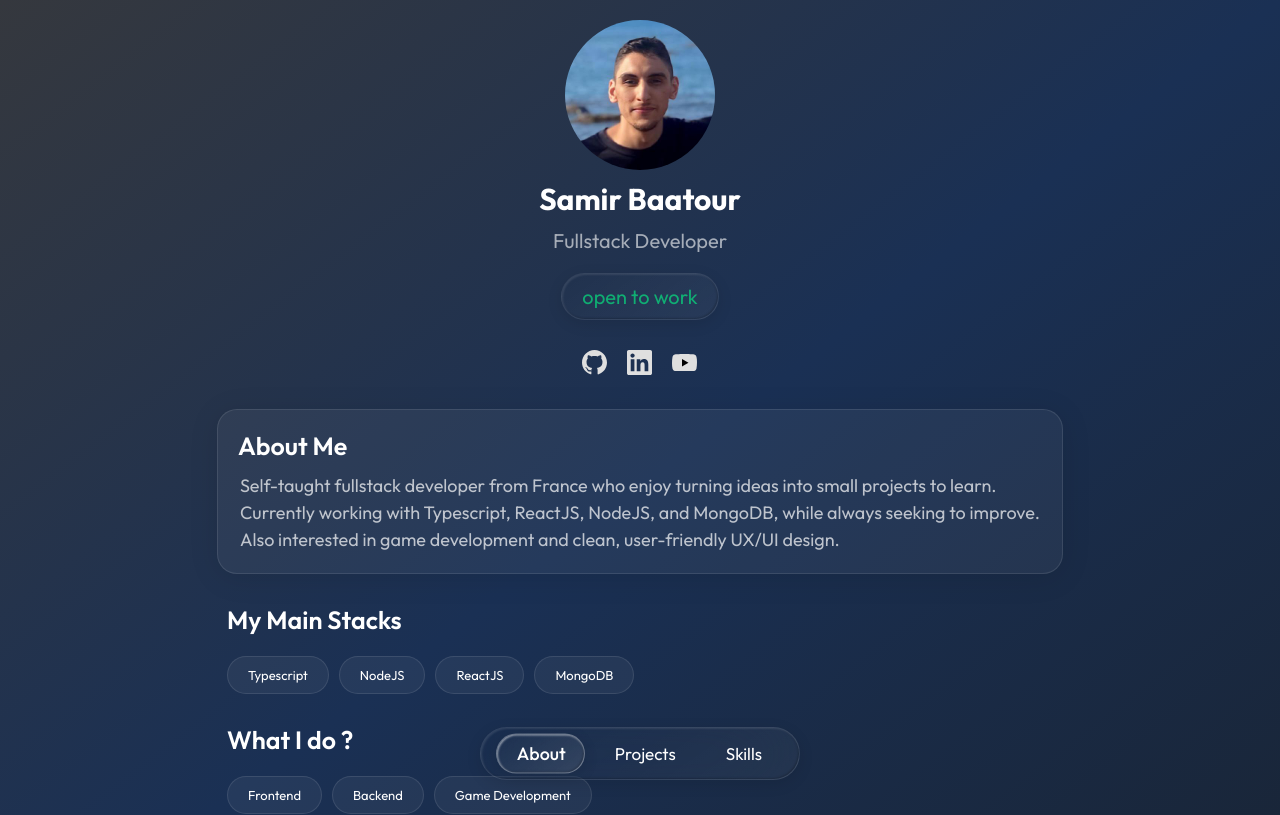
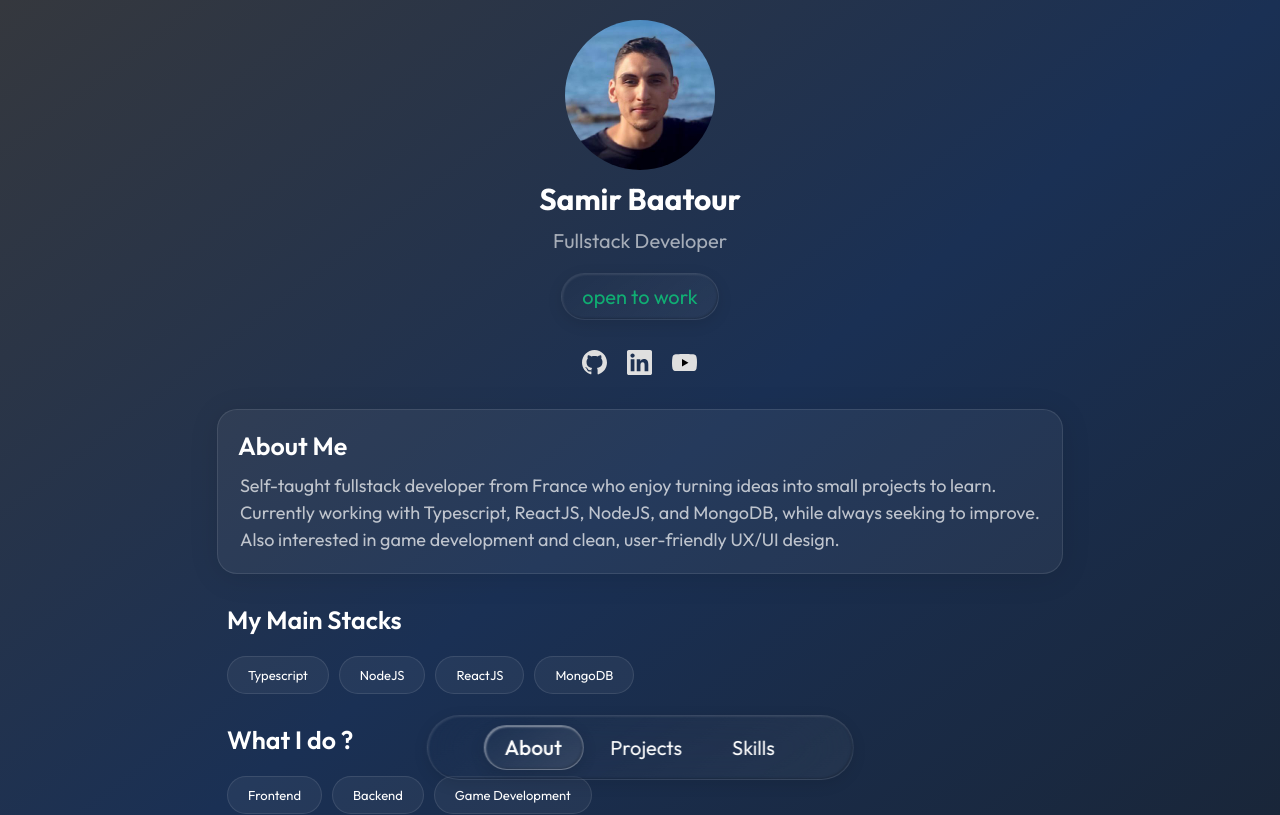
Before and after one commit to SuperCoolNinja/portfolio-2025, a React (Vite) app: page / in a window 1280 px wide. Shown: the top 815 px of the page. Built offline with nearby package versions, Linux system fonts and the light colour scheme.

Commit message:
fixed menu ui and added better responsiveness

```diff
--- a/src/features/Menu/Menu.tsx
+++ b/src/features/Menu/Menu.tsx
@@ -18,13 +18,34 @@ const Menu: React.FunctionComponent<MenuProps> = ({
 
       highlightRef.current.style.width = `${rect.width}px`;
       highlightRef.current.style.left = `${rect.left - parentRect.left}px`;
+      highlightRef.current.style.opacity = "1";
     }
   }, []);
 
   useEffect(() => {
-    updateHighlight();
+    let resizeObserver: ResizeObserver | null = null;
+
+    const initHighlight = () => {
+      requestAnimationFrame(() => {
+        updateHighlight();
+      });
+    };
+
+    initHighlight();
+
+    if (selectedRef.current) {
+      resizeObserver = new ResizeObserver(() => {
+        updateHighlight();
+      });
+      resizeObserver.observe(selectedRef.current);
+    }
+
     window.addEventListener("resize", updateHighlight);
+
     return () => {
+      if (resizeObserver) {
+        resizeObserver.disconnect();
+      }
       window.removeEventListener("resize", updateHighlight);
     };
   }, [updateHighlight, selected]);
--- a/src/features/Menu/menu.module.css
+++ b/src/features/Menu/menu.module.css
@@ -8,9 +8,9 @@
   justify-content: center;
   align-items: flex-end;
   gap: 1rem;
-  padding: 1rem;
+  padding: clamp(1rem, 1.1vw, 1.5rem);
   text-align: center;
-  width: clamp(30rem, 33.33vw, 32rem);
+  width: clamp(30rem, 33.33vw, 45rem);
   color: rgb(255, 255, 255);
   border: 1px solid #ffffff14;
   background: linear-gradient(
@@ -21,7 +21,6 @@
   border-color: color-mix(in oklab, #fff 10%, transparent);
   border-radius: 10rem;
   transition: background 0.2s;
-  font-size: 1.5rem;
   backdrop-filter: blur(42px);
   -webkit-backdrop-filter: blur(42px);
   box-shadow: inset 1px 1px 2px rgba(255, 255, 255, 0.1),
@@ -33,7 +32,7 @@
   position: absolute;
   top: 50%;
   transform: translateY(-50%);
-  height: 80%;
+  height: 70%;
   border-radius: 4rem;
   border: 1px solid rgba(255, 255, 255, 0.3);
   box-shadow: inset 1px 1px 2px rgba(255, 255, 255, 0.5),
@@ -47,6 +46,7 @@
   width: 0;
   left: 0;
   z-index: 0;
+  opacity: 0;
 }
 
 .item::selection {
@@ -58,7 +58,7 @@
   z-index: 1;
   text-align: center;
   color: rgb(255, 255, 255);
-  font-size: clamp(1.5rem, 1.7vw, 1.7rem);
+  font-size: clamp(1.6rem, 1.8vw, 2rem);
   padding: 0.5rem 2rem;
   transition: transform 0.3s ease;
 }
```
